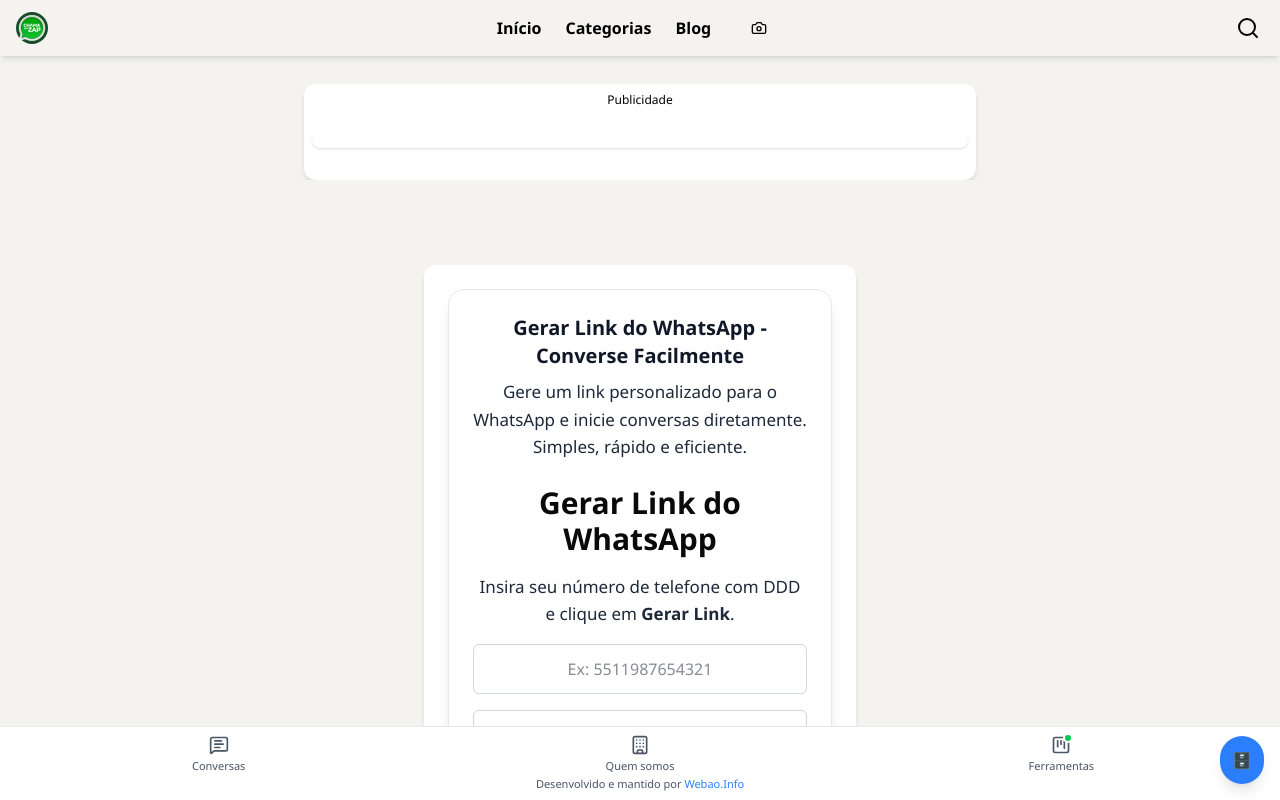
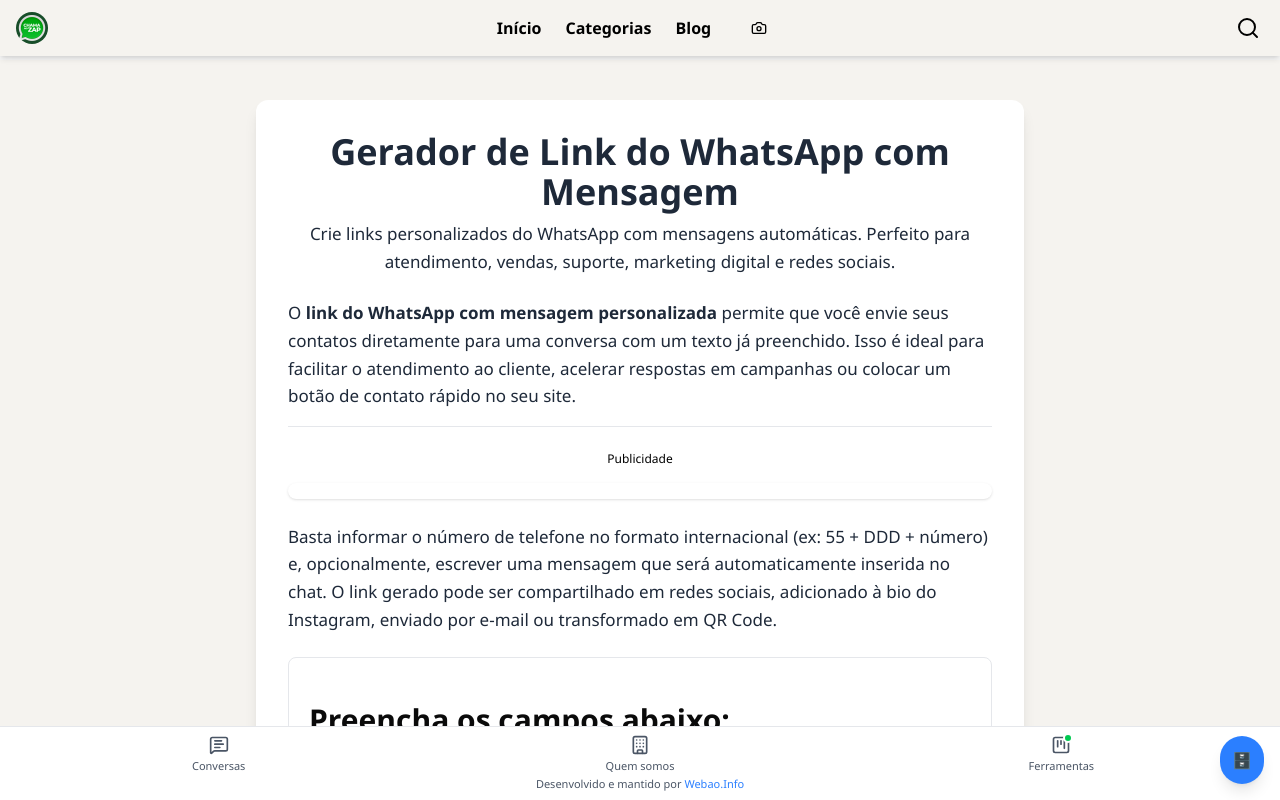
Before and after one commit to WilliaMachadoCosta/Blog, a Next.js app in the folder chama/: page /gerar-link-do-whatsapp-converse-facilmente in a window 1280 px wide. Built offline with nearby package versions, Linux system fonts and the light colour scheme.

Commit message:
ajuste de conteudo para link whatsapp

```diff
--- a/chama/src/app/gerar-link-do-whatsapp-converse-facilmente/page.tsx
+++ b/chama/src/app/gerar-link-do-whatsapp-converse-facilmente/page.tsx
@@ -8,23 +8,23 @@
     const [telefone, setTelefone] = useState('')
     const [linkGerado, setLinkGerado] = useState('')
     const [copiado, setCopiado] = useState(false)
-    const [mensagem, setMensagem] = useState('');
+    const [mensagem, setMensagem] = useState('')
 
     const gerarLink = () => {
-        const numeroLimpo = telefone.replace(/\D/g, '');
-        const regexNumeroValido = /^55\d{10,11}$/;
+        const numeroLimpo = telefone.replace(/\D/g, '')
+        const regexNumeroValido = /^55\d{10,11}$/
 
         if (regexNumeroValido.test(numeroLimpo)) {
-            const mensagemCodificada = encodeURIComponent(mensagem.trim());
+            const mensagemCodificada = encodeURIComponent(mensagem.trim())
             const link = mensagemCodificada
                 ? `https://wa.me/${numeroLimpo}?text=${mensagemCodificada}`
-                : `https://wa.me/${numeroLimpo}`;
-            setLinkGerado(link);
-            setCopiado(false);
+                : `https://wa.me/${numeroLimpo}`
+            setLinkGerado(link)
+            setCopiado(false)
         } else {
-            alert('Digite um número válido no formato: 55 + DDD + número (ex: 5511987654321)');
+            alert('Digite um número válido no formato: 55 + DDD + número (ex: 5511987654321)')
         }
-    };
+    }
 
     const copiarLink = async () => {
         if (linkGerado) {
@@ -36,67 +36,73 @@
     return (
         <>
             <Head>
-                <title>Gerador de Link do WhatsApp | Converse Facilmente</title>
+                <title>Gerador de Link do WhatsApp com Mensagem | Grátis e Sem Cadastro</title>
                 <meta
                     name="description"
-                    content="Gere um link personalizado para o WhatsApp e inicie conversas diretamente. Simples, rápido e eficiente."
+                    content="Ferramenta online gratuita para gerar link do WhatsApp com mensagem automática. Ideal para empresas, redes sociais, atendimento e marketing. Fácil de usar, rápido e direto."
                 />
                 <meta name="robots" content="index, follow" />
-                <meta property="og:title" content="Gerar Link WhatsApp" />
-                <meta
-                    property="og:description"
-                    content="Crie um link do WhatsApp com seu número de telefone em poucos cliques."
-                />
-                <meta property="og:type" content="website" />
+                <meta property="og:title" content="Gerador de Link WhatsApp com Mensagem Automática" />
+                <meta property="og:description" content="Gere um link personalizado do WhatsApp com texto automático e compartilhe em sites, QR Codes ou redes sociais." />
                 <meta property="og:image" content="/logo.png" />
                 <meta property="og:url" content="https://chamanozap.net/gerar-link-do-whatsapp-converse-facilmente" />
             </Head>
 
-            <section className="bg-white max-w-2xl mx-auto mt-6 rounded-xl shadow-md p-3 sm:p-4 md:p-2 space-y-4 sm:space-y-6 overflow-hidden">
-                <span className='flex text-center justify-center text-black text-xs'>Publicidade</span>
-                <GoogleAd />
-            </section>
+            <main className="bg-[#f5f3ef] py-6 sm:py-10 px-4">
+                <article className="max-w-3xl mx-auto bg-white shadow-lg rounded-xl p-6 sm:p-8 space-y-6">
 
-            <main className="min-h-screen bg-[#f5f3ef] py-4 sm:py-8 px-2 sm:px-4 overflow-x-hidden flex items-center justify-center">
+                    <header className="text-center">
+                        <h1 className="text-3xl sm:text-4xl font-bold text-gray-800 mb-2">
+                            Gerador de Link do WhatsApp com Mensagem
+                        </h1>
+                        <p className="text-gray-600 text-base sm:text-lg">
+                            Crie links personalizados do WhatsApp com mensagens automáticas. Perfeito para atendimento, vendas, suporte, marketing digital e redes sociais.
+                        </p>
+                    </header>
 
-                <article className="bg-white max-w-2xl mx-auto mt-2 rounded-xl shadow-md p-3 sm:p-4 md:p-6 space-y-4 sm:space-y-6 overflow-hidden">
-
-                    <div className="bg-white text-gray-900 rounded-2xl shadow-lg p-6 w-full max-w-sm text-center border border-gray-200">
-                        <h1 className="text-xl font-bold mb-2">Gerar Link do WhatsApp - Converse Facilmente</h1>
-                        <p className="text-sm mb-4 text-gray-700">
-                            Gere um link personalizado para o WhatsApp e inicie conversas diretamente. Simples, rápido e eficiente.
+                    <section className="space-y-4">
+                        <p className="text-gray-700 text-sm sm:text-base">
+                            O <strong>link do WhatsApp com mensagem personalizada</strong> permite que você envie seus contatos diretamente para uma conversa com um texto já preenchido. Isso é ideal para facilitar o atendimento ao cliente, acelerar respostas em campanhas ou colocar um botão de contato rápido no seu site.
                         </p>
 
-                        <h2 className="text-lg font-semibold mb-3">Gerar Link do WhatsApp</h2>
-                        <p className="text-sm mb-4 text-gray-600">
-                            Insira seu número de telefone com DDD e clique em <strong>Gerar Link</strong>.
+                        <section className="pt-6 border-t border-gray-200">
+                            <span className='flex text-center justify-center text-black text-xs'>Publicidade</span>
+                            <GoogleAd />
+                        </section>
+
+                        <p className="text-gray-700 text-sm sm:text-base">
+                            Basta informar o número de telefone no formato internacional (ex: 55 + DDD + número) e, opcionalmente, escrever uma mensagem que será automaticamente inserida no chat. O link gerado pode ser compartilhado em redes sociais, adicionado à bio do Instagram, enviado por e-mail ou transformado em QR Code.
                         </p>
+                    </section>
+
+                    <section className="border border-gray-200 rounded-lg p-5">
+                        <h2 className="text-xl font-semibold mb-3">Preencha os campos abaixo:</h2>
 
                         <input
                             type="tel"
-                            placeholder="Ex: 5511987654321"
+                            placeholder="Ex: 5511999998888"
                             value={telefone}
                             onChange={(e) => setTelefone(e.target.value)}
                             className="w-full p-3 mb-4 border border-gray-300 rounded-md text-center focus:outline-none focus:ring-2 focus:ring-green-500"
                         />
+
                         <textarea
-                            placeholder="Digite sua mensagem (opcional)"
+                            placeholder="Digite a mensagem automática (opcional)"
                             value={mensagem}
                             onChange={(e) => setMensagem(e.target.value)}
                             className="w-full p-3 mb-4 border border-gray-300 rounded-md text-center focus:outline-none focus:ring-2 focus:ring-green-500 resize-none"
                         />
 
-
                         <button
                             onClick={gerarLink}
                             className="bg-green-600 hover:bg-green-700 text-white w-full py-3 rounded-md font-semibold transition-colors"
                         >
-                            Gerar Link
+                            Gerar Link do WhatsApp
                         </button>
 
                         {linkGerado && (
                             <div className="mt-6">
-                                <p className="font-semibold mb-2">Seu link do WhatsApp:</p>
+                                <p className="font-semibold mb-2">Link gerado:</p>
                                 <a
                                     href={linkGerado}
                                     target="_blank"
@@ -110,15 +116,40 @@
                                     onClick={copiarLink}
                                     className="mt-4 bg-blue-500 hover:bg-blue-600 text-white w-full py-2 rounded-md font-semibold"
                                 >
-                                    {copiado ? 'Link copiado!' : 'Clique aqui para copiar'}
+                                    {copiado ? 'Link copiado!' : 'Copiar Link'}
                                 </button>
                             </div>
                         )}
-                    </div>
+                    </section>
+
+                    <section className="pt-6 border-t border-gray-200">
+                        <h2 className="text-xl font-semibold mb-3">Dúvidas Frequentes</h2>
+                        <ul className="text-sm text-gray-700 space-y-2">
+                            <li><strong>O que é?</strong> Um gerador gratuito de links do WhatsApp com mensagens automáticas.</li>
+                            <li><strong>Preciso me cadastrar?</strong> Não. Basta preencher e gerar o link.</li>
+                            <li><strong>Funciona internacionalmente?</strong> Sim! Use o código do país corretamente.</li>
+                            <li><strong>Posso encurtar ou rastrear?</strong> Sim. Use encurtadores como Bitly ou Google Analytics com redirecionamento.</li>
+                            <li><strong>Funciona em bio do Instagram?</strong> Perfeitamente! Também funciona em e-mail, site ou impresso via QR Code.</li>
+                        </ul>
+                    </section>
+
+                    <section className="pt-6 border-t border-gray-200">
+                        <h2 className="text-xl font-semibold mb-3">Como usar o link gerado?</h2>
+                        <ol className="list-decimal list-inside text-gray-700 space-y-1 text-sm">
+                            <li>Copie o link gerado acima.</li>
+                            <li>Cole na bio do Instagram, botão do seu site ou anúncio.</li>
+                            <li>Compartilhe em grupos ou envie por direct.</li>
+                            <li>Use com ferramentas de QR Code para atendimento físico.</li>
+                        </ol>
+                    </section>
+
+                    <section className="pt-6 border-t border-gray-200">
+                        <span className='flex text-center justify-center text-black text-xs'>Publicidade</span>
+                        <GoogleAd />
+                    </section>
 
                 </article>
             </main>
-
         </>
     )
 }
```
